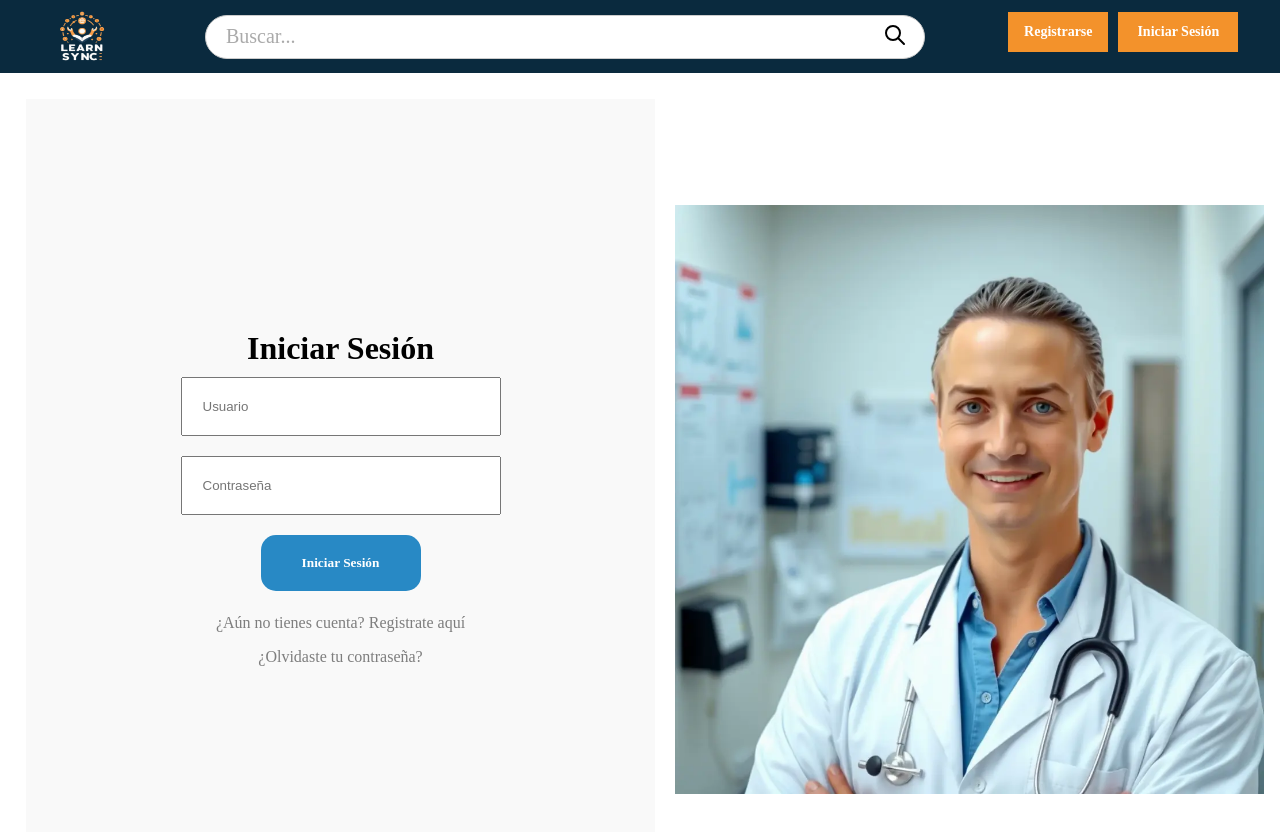
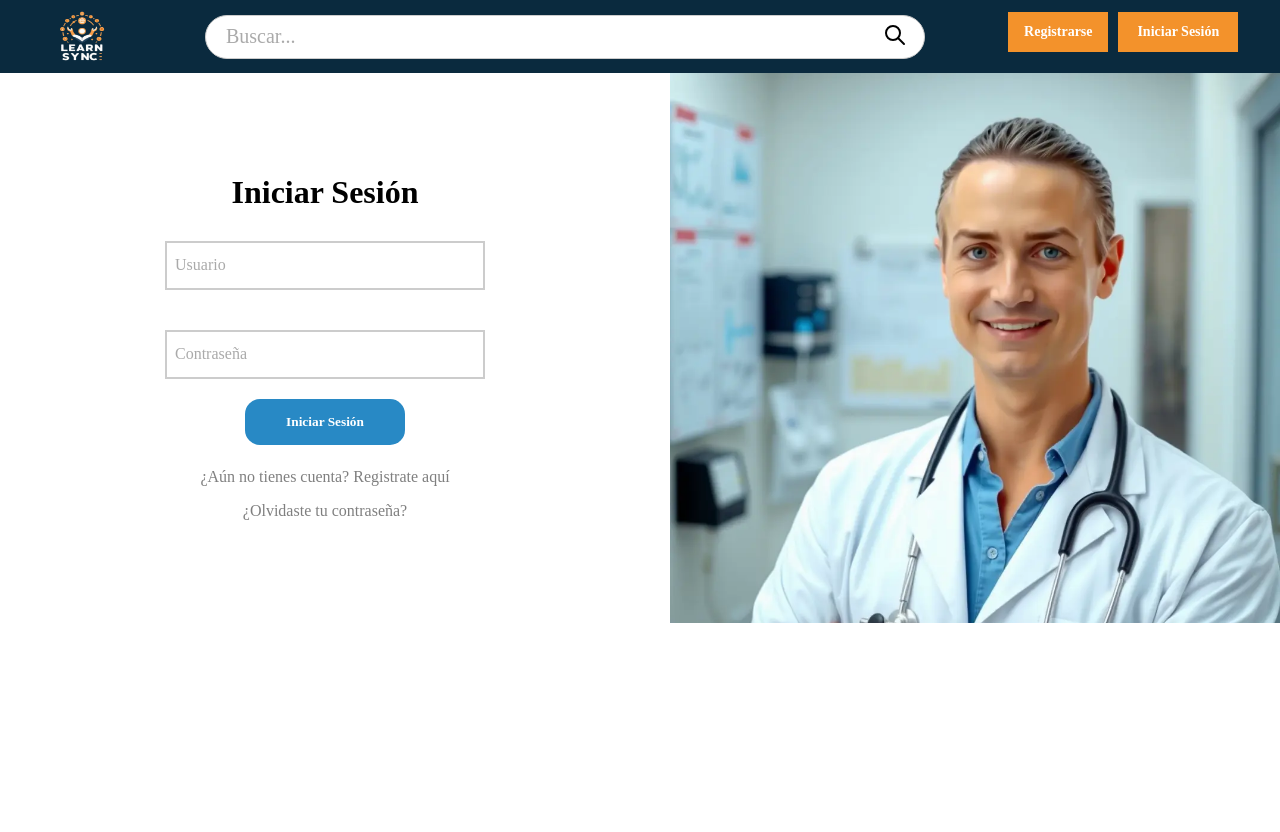
Before and after one commit to Reconstruyendo-Proyectos/Learnsync-front, an Angular app: page /login in a window 1280 px wide. Shown: the top 832 px of the page. After the commit the page ends 800 px from the top, so only its background shows below. Built offline with nearby package versions, Linux system fonts and the light colour scheme; a web font is replaced by a local one.

Commit message:
Login Component Finished and Fix Bugs

```diff
--- a/src/app/app.component.css
+++ b/src/app/app.component.css
@@ -18,6 +18,12 @@
     margin-left: 0;
 }
 
+.content-overlay-wrapper.no-margin {
+    margin-left: 0 !important;
+    margin-top: 0 !important;
+    padding: 0;
+}
+
 @media (width > 768px) {
     .content-overlay-wrapper {
         margin-left: 10px;
--- a/src/app/app.component.html
+++ b/src/app/app.component.html
@@ -6,7 +6,7 @@
     [open]="isSidebarOpen">
   </app-sidebar>
 
-  <div class="content-overlay-wrapper" [class.content-overlay]="isSidebarOpen">
+  <div class="content-overlay-wrapper" [class.content-overlay]="isSidebarOpen" [class.no-margin]="isAuthRoute">
     <router-outlet></router-outlet>
   </div>
 </div>
--- a/src/app/app.component.ts
+++ b/src/app/app.component.ts
@@ -1,5 +1,5 @@
 import { Component, inject, OnInit } from '@angular/core';
-import { RouterOutlet } from '@angular/router';
+import { Router, RouterOutlet } from '@angular/router';
 import { HeaderComponent } from "./shared/header/header.component";
 import { SidebarComponent } from "./sections/sidebar/sidebar.component";
 import { SidebarService } from './sections/sidebar/service/sidebar.service';
@@ -14,11 +14,18 @@ import { CommonModule } from '@angular/common';
 export class AppComponent implements OnInit {
   title = 'learnsync';
   isSidebarOpen = false;
+  isAuthRoute = false;
   sidebarService = inject(SidebarService)
+  router = inject(Router)
 
   ngOnInit(): void {
     this.sidebarService.isOpen$.subscribe(isOpen => {
       this.isSidebarOpen = isOpen ?? false;
     });
+
+    this.router.events.subscribe(() => {
+      const currentRoute = this.router.url;
+      this.isAuthRoute = ['/login', '/register', '/forgot-password'].includes(currentRoute);
+    })
   }
 }
--- a/src/app/components/input/input.component.css
+++ b/src/app/components/input/input.component.css
@@ -1,8 +1,35 @@
+.input-container {
+    position: relative;
+    margin-top: 20px;
+}
+
 input {
-    padding: 20px;
+    padding: 15px;
     width: 20rem;
+    border: 2px solid #ccc;
+    outline: none;
+    transition: border-color 0.3s ease;
 }
 
 input:focus {
-    border: 1px solid #4d8094;
+    border-color: #a0d3e78f;
 }
+
+input:focus + label,
+input:not(:placeholder-shown) + label {
+    top: -10px;
+    left: 5px;
+    font-size: 12px;
+    color: #4d8094;
+}
+
+label {
+    position: absolute;
+    top: 50%;
+    left: 10px;
+    transform: translateY(-50%);
+    font-size: 16px;
+    color: #aaa;
+    pointer-events: none;
+    transition: all 0.3s ease;
+}
--- a/src/app/components/input/input.component.html
+++ b/src/app/components/input/input.component.html
@@ -1 +1,4 @@
-<input type={{typeInput}} placeholder={{placeholder}}>
+<div class="input-container">
+    <input type={{typeInput}} placeholder="" id={{placeholder}}>
+    <label for={{placeholder}}>{{placeholder}}</label>
+</div>
--- a/src/app/pages/auth/login/login.component.css
+++ b/src/app/pages/auth/login/login.component.css
@@ -1,21 +1,19 @@
 .container {
     display: flex;
-    align-items: stretch; /* Asegura que ambos elementos ocupen toda la altura */
+    align-items: stretch;
     justify-content: center;
-    gap: 20px; /* Espacio entre los elementos */
-    height: 100vh; /* Altura total de la pantalla */
+    gap: 20px;
 }
 
 .auth {
-    flex: 1; /* Ocupa el 60% del ancho */
+    flex: 1;
     display: flex;
     flex-direction: column;
     align-items: center;
     justify-content: center;
     gap: 10px;
-    background-color: #f9f9f9; /* Fondo para diferenciar el formulario */
     padding: 20px;
-    box-sizing: border-box; /* Incluye padding en el cálculo del tamaño */
+    box-sizing: border-box;
 }
 
 .form-login {
@@ -27,17 +25,17 @@
 }
 
 .image {
-    flex: 1; /* Ocupa el 40% del ancho */
+    flex: 1;
     display: flex;
-    align-items: center;
+    align-items: start;
     justify-content: center;
-    overflow: hidden; /* Evita que la imagen sobresalga del contenedor */
+    overflow: hidden;
 }
 
 .image img {
-    width: 100%; /* La imagen ocupa todo el ancho del contenedor */
-    height: auto; /* Mantiene la proporción de aspecto */
-    object-fit: cover; /* Asegura que la imagen cubra todo el espacio sin deformarse */
+    width: 100%;
+    height: 550px;
+    object-fit: cover;
 }
 
 p {
@@ -47,3 +45,7 @@ p {
 .url {
     cursor: pointer;
 }
+
+.url:hover {
+    color: #bebebe;
+}
--- a/src/app/pages/auth/login/login.component.html
+++ b/src/app/pages/auth/login/login.component.html
@@ -4,7 +4,7 @@
         <form class="form-login">
             <app-input typeInput="text" placeholder="Usuario" />
             <app-input typeInput="password" placeholder="Contraseña" />
-            <app-button text="Iniciar Sesión" padding="20px" width="10rem" hoverColor="#1f6f9b" />
+            <app-button text="Iniciar Sesión" padding="15px" width="10rem" hoverColor="#1f6f9b" />
         </form>
         <p>¿Aún no tienes cuenta? <span class="url" routerLink="/register">Registrate aquí</span></p>
         <p class="url" routerLink="/forgot-password">¿Olvidaste tu contraseña?</p>
```
